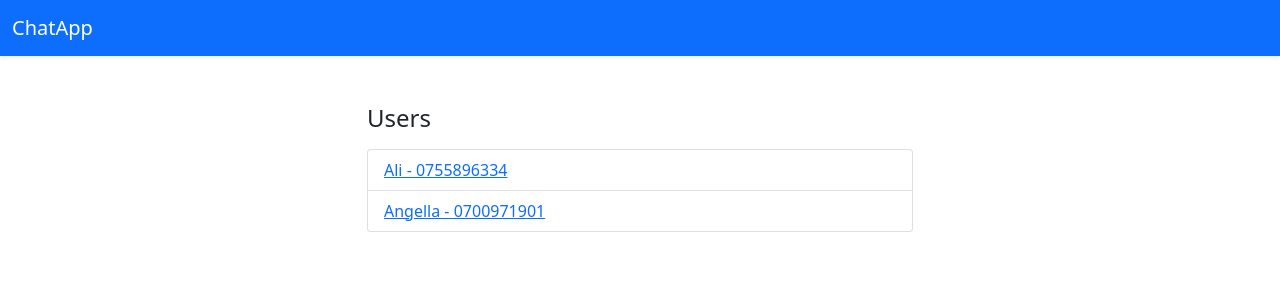
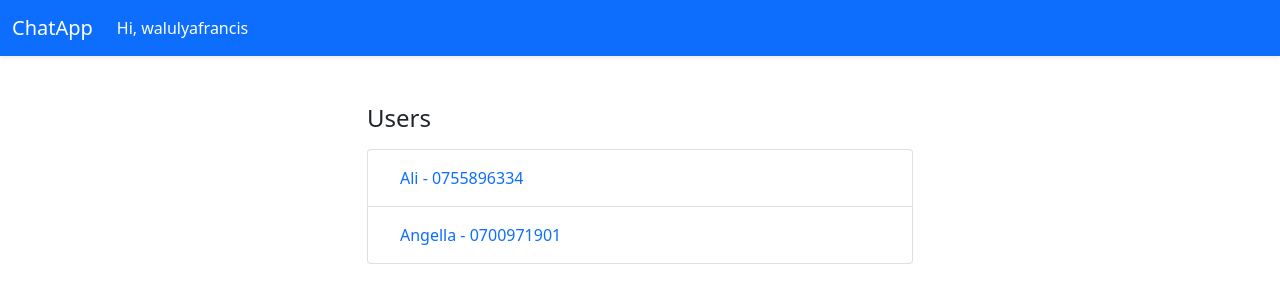
Before and after one commit to binarique/private-django-chat-server-with-redisserver, a Django app: page /chats/1/ in a window 1280 px wide. Shown: the top 303 px of the page. Run offline with Django 3.2, Linux system fonts and the light colour scheme; data comes from the database, SQL or seed files in the repository.

Commit message:
Added username on navigation chat interface

```diff
--- a/chat/views.py
+++ b/chat/views.py
@@ -19,7 +19,7 @@ def Messages(request, my_id, other_user_id, chat_no):
     messages = Message.objects.filter(
         (Q(sender=my_id) & Q(reciever=other_user_id)) | (Q(sender=other_user_id) & Q(reciever=my_id)))
     me = User.objects.get(pk=my_id)
-    print(me.username);
+    # print(me.username);
     results = []
     for m in messages:
         user = User.objects.get(pk=m.sender)
@@ -39,6 +39,7 @@ def Messages(request, my_id, other_user_id, chat_no):
 def Chats(request, user_id):
     helper = Helper()
     results = []
+    me = User.objects.get(pk=user_id)
     chats = Chat.objects.filter(Q(owner=user_id) | Q(other_user=user_id))
     for chat in chats:
         owner = chat.owner
@@ -53,7 +54,9 @@ def Chats(request, user_id):
         user = User.objects.get(pk=otheruserid)
         results.append({
             "user": user,
-            "chat_url": chat_url})
+            "chat_url": chat_url
+            })
     return render(request, 'chat/chats.html', {
-        'chats': results
+        'chats': results,
+        "user": me
     })
--- a/templates/chat/chats.html
+++ b/templates/chat/chats.html
@@ -15,9 +15,9 @@
         </button>
         <div class="collapse navbar-collapse" id="navbarText">
         <ul class="navbar-nav me-auto mb-2 mb-lg-0">
-            <!-- <li class="nav-item">
-            <a class="nav-link active" aria-current="page" href="#">Home</a>
-            </li> -->
+            <li class="nav-item">
+                <a class="nav-link active" aria-current="page" href="#">Hi, {{ user.username }}</a>
+              </li>
         </ul>
         </div>
     </div>
@@ -30,7 +30,7 @@
     <p></p>
     <ul class="list-group">
     {% for chat in chats %}
-    <li class="list-group-item"><a  href="{{ chat.chat_url }}">{{ chat.user.username }} - {{ chat.user.phoneno }}</a></li>
+    <li class="list-group-item"><a class="nav-link" href="{{ chat.chat_url }}">{{ chat.user.username }} - {{ chat.user.phoneno }}</a></li>
     {% endfor %}
     </ul>
 </div>
```
